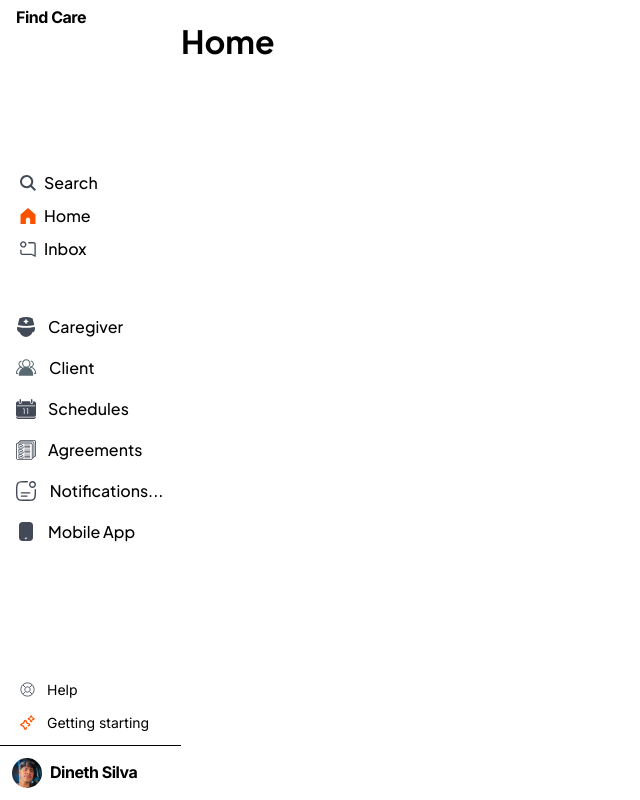
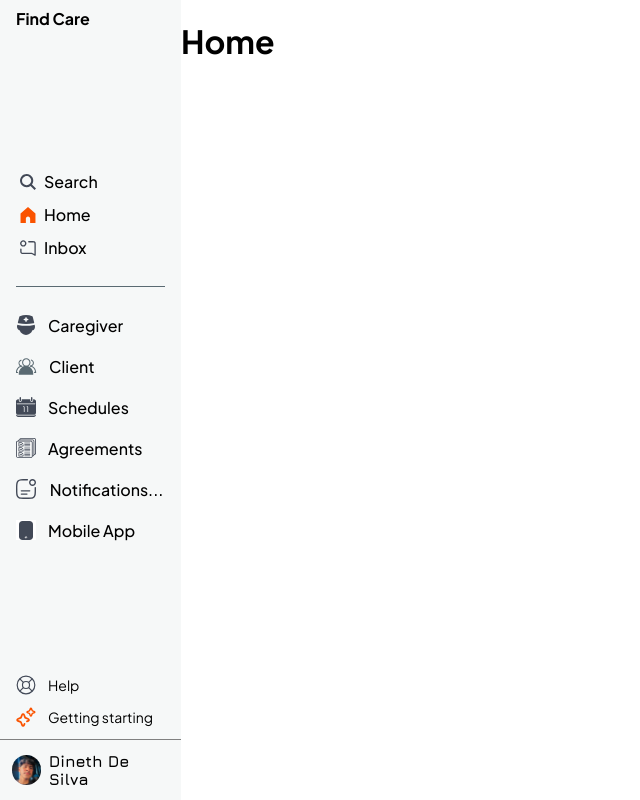
Before and after one commit to dinethde/FindCare, a Next.js app: page / in a window 1280 px wide. Shown: the whole page, without its empty margins (0-640 px from the left). Built offline with nearby package versions, Linux system fonts and the light colour scheme.

Commit message:
navbar font styling done

```diff
--- a/app/components/NavbarComponent.tsx
+++ b/app/components/NavbarComponent.tsx
@@ -15,12 +15,10 @@ import starsIcon from "../../public/assets/icons/stars-icon.svg";
 
 const NavbarComponent: NextPage = () => {
   return (
-    <div className="relative bg-backgrounds-main-2 min-h-screen flex flex-col items-start justify-center gap-[0.625rem] text-left text-[1rem] ">
-      <div className="self-stretch flex flex-col items-start justify-center py-[0.5rem] px-[1rem] text-neutral-colors-black">
+    <div className="relative bg-main-2 min-h-screen flex flex-col items-start justify-center">
+      <div className="self-stretch flex flex-col items-start justify-center p-[0.5rem] px-[1rem]">
         <div className="flex flex-row items-center justify-start">
-          <b className="relative tracking-[-0.03em] leading-[120%]">
-            Find Care
-          </b>
+          <b className="font-regular_text">Find Care</b>
         </div>
       </div>
       <div className="flex-1 flex flex-col items-start justify-center p-[1rem] gap-[1.75rem]">
@@ -62,7 +60,7 @@ const NavbarComponent: NextPage = () => {
             </div>
           </div>
         </div>
-        <div className="self-stretch relative box-border h-[0.8px] bg-black" />
+        <div className="self-stretch relative  h-[0.8px] bg-grey" />
         <div className="flex flex-col items-start justify-start gap-[1.25rem]">
           <div className="self-stretch flex flex-row items-center justify-start gap-[0.75rem]">
             <Image
@@ -141,35 +139,22 @@ const NavbarComponent: NextPage = () => {
         </div>
       </div>
       <div className="self-stretch flex flex-col items-center justify-center gap-[0.75rem] text-[0.875rem]">
-        <div className="self-stretch flex flex-col items-start justify-start py-[0rem] pl-[1.25rem] pr-[1rem]">
+        <div className="self-stretch flex flex-col items-start justify-start pl-[1rem]">
           <div className="flex flex-row items-center justify-start gap-[0.75rem]">
-            <Image
-              className="w-[0.938rem] relative h-[0.938rem]"
-              width={15}
-              height={15}
-              alt=""
-              src={helpIcon}
-            />
-            <div className="relative leading-[150%]">Help</div>
+            <Image width={20} height={20} alt="" src={helpIcon} />
+            <div className="font-regular_text">Help</div>
           </div>
         </div>
-        <div className="self-stretch flex flex-col items-start justify-start py-[0rem] pl-[1.25rem] pr-[1rem]">
+        <div className="self-stretch flex flex-col items-start justify-start pl-[1rem]">
           <div className="flex flex-row items-center justify-start gap-[0.75rem]">
-            <Image
-              className="w-[0.938rem] relative h-[0.938rem]"
-              width={15}
-              height={15}
-              alt=""
-              src={starsIcon}
-            />
-            <div className="relative leading-[150%]">Getting starting</div>
+            <Image width={20} height={20} alt="" src={starsIcon} />
+            <div className="font-regular_text">Getting starting</div>
           </div>
         </div>
 
-        {/* I want to add a top border into bellow class your task is to implement it and generate only the changing bellow code */}
         <div
-          className="w-full flex flex-row items-center justify-start p-[0.75rem] gap-[0.5rem] text-left text-[1rem] text-neutral-colors-black font-jura"
-          style={{ borderTop: "1px solid black" }}
+          className="w-full flex flex-row items-center justify-start p-[0.75rem] gap-[0.5rem] text-[1rem] font-jura"
+          style={{ borderTop: "1px solid grey" }}
         >
           <Image
             className="w-[1.875rem] relative rounded-[100px] h-[1.875rem] object-cover"
@@ -178,9 +163,7 @@ const NavbarComponent: NextPage = () => {
             alt=""
             src={photo}
           />
-          <b className="relative tracking-[-0.03em] leading-[120%]">
-            Dineth Silva
-          </b>
+          <b>Dineth De Silva</b>
         </div>
       </div>
     </div>
--- a/app/globals.css
+++ b/app/globals.css
@@ -1,5 +1,6 @@
 @import url("https://fonts.googleapis.com/css2?family=Plus+Jakarta+Sans:wght@400;500;700&display=swap");
 @import url("https://fonts.googleapis.com/css2?family=Jura:wght@700&display=swap");
+@import url("https://fonts.googleapis.com/css2?family=Plus+Jakarta+Sans:wght@400&display=swap");
 
 @tailwind base;
 @tailwind components;
--- a/tailwind.config.ts
+++ b/tailwind.config.ts
@@ -1,6 +1,5 @@
 /** @type {import('tailwindcss').Config} */
 const {
-  backgrounds,
   colors,
   fontSize,
   fontFamily,
@@ -25,6 +24,7 @@ module.exports = {
       // Extend font families so you can use classes like font-h1 (if you choose to map them that way)
       fontFamily: {
         ...fontFamily,
+        jura: "jura",
       },
     },
 
@@ -33,7 +33,7 @@ module.exports = {
     },
 
     backgroundColor: {
-      ...backgrounds,
+      ...colors,
     },
   },
   corePlugins: {
```
